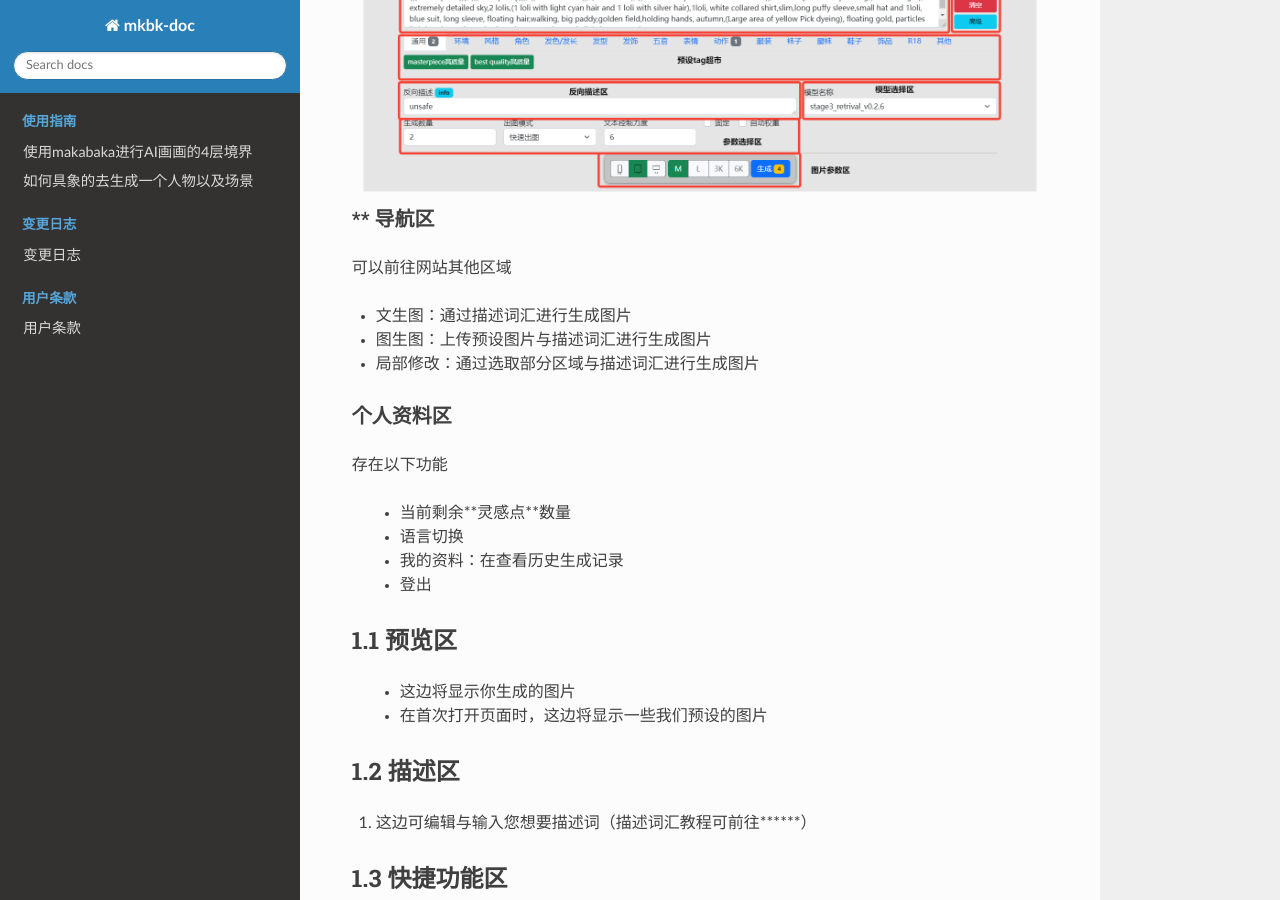
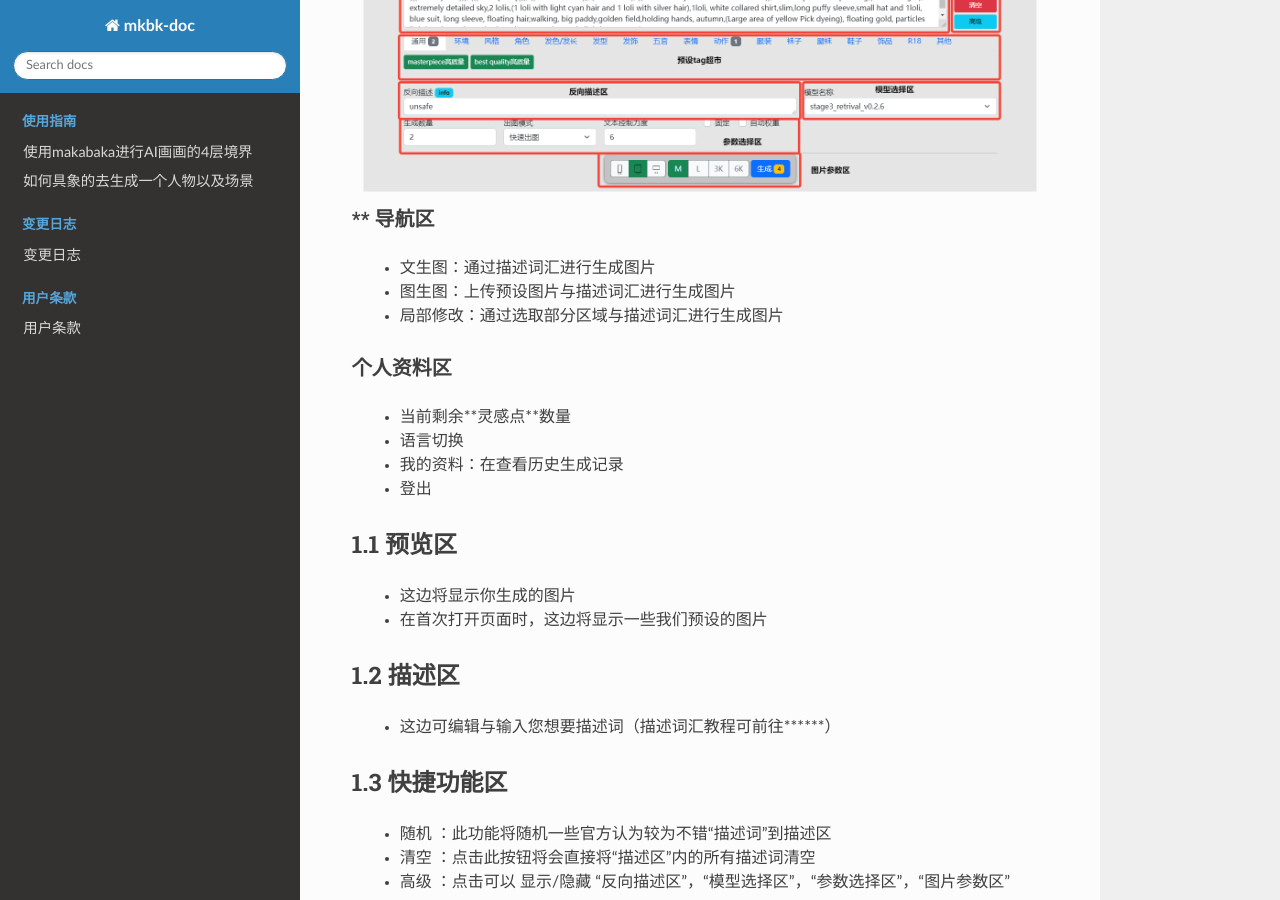
Before and after one commit to makamaka0520/maka-doc, a Sphinx documentation site: the page built from source/tutorial/Basic_Interface_Operation_T2I.rst, in a window 1280 px wide and 900 px high, scrolled down 431 px. Built offline with Sphinx 7.4.7 and the Read the Docs theme 2.0.0, drawn with Linux system fonts in a browser that asks for light colours.

Commit message:
Update Basic_Interface_Operation_T2I.rst

```diff
--- a/source/tutorial/Basic_Interface_Operation_T2I.rst
+++ b/source/tutorial/Basic_Interface_Operation_T2I.rst
@@ -10,65 +10,71 @@
 
 ** 导航区
 =======================================
-可以前往网站其他区域
 
-- 文生图：通过描述词汇进行生成图片
+   - 文生图：通过描述词汇进行生成图片
 
-- 图生图：上传预设图片与描述词汇进行生成图片
+   - 图生图：上传预设图片与描述词汇进行生成图片
 
-- 局部修改：通过选取部分区域与描述词汇进行生成图片
+   - 局部修改：通过选取部分区域与描述词汇进行生成图片
 
 
 个人资料区
 =======================================
-存在以下功能
 
-  - 当前剩余**灵感点**数量
+   - 当前剩余**灵感点**数量
 
-  - 语言切换
+   - 语言切换
 
-  - 我的资料：在查看历史生成记录
+   - 我的资料：在查看历史生成记录
 
-  - 登出
+   - 登出
 
 1.1 预览区
 ----------------------------------------
- - 这边将显示你生成的图片
- - 在首次打开页面时，这边将显示一些我们预设的图片
+
+   - 这边将显示你生成的图片
+
+   - 在首次打开页面时，这边将显示一些我们预设的图片
 
 1.2 描述区
 ----------------------------------------
-#. 这边可编辑与输入您想要描述词（描述词汇教程可前往******）
+
+   - 这边可编辑与输入您想要描述词（描述词汇教程可前往******）
 
 
 1.3 快捷功能区
 ----------------------------------------
-#. 随机 ：此功能将随机一些官方认为较为不错“描述词”到描述区
-#. 清空 ：点击此按钮将会直接将“描述区”内的所有描述词清空
-#. 高级 ：点击可以 显示/隐藏 “反向描述区”，“模型选择区”，“参数选择区”，“图片参数区”
+
+   - 随机 ：此功能将随机一些官方认为较为不错“描述词”到描述区
+   - 清空 ：点击此按钮将会直接将“描述区”内的所有描述词清空
+   - 高级 ：点击可以 显示/隐藏 “反向描述区”，“模型选择区”，“参数选择区”，“图片参数区”
 
 1.4 预设tag超市
 ----------------------------------------
-#. 这边我们将预设部分预设的tag供用户选择
+
+ - 这边我们将预设部分预设的tag供用户选择
 
 1.5 反向描述区
 ----------------------------------------
-#. 这边可编辑与输入您想要描述词（描述词汇教程可前往******）
+
+   - 这边可编辑与输入您想要描述词（描述词汇教程可前往******）
 
 1.6 模型选择区
 ----------------------------------------
-#. 在这边可以选择不同风格的模型（当前只有一个模型可供选择）
+
+   - 在这边可以选择不同风格的模型（当前只有一个模型可供选择）
 
 1.7 参数选择区
 ----------------------------------------
-#. 生成数量：单次生成的数量
-#. 出图模式（setups）：提供快速出图（30）以及精细出图（100），此功能只要以setups为界定点
-#. 文本控制力度：用于定义描述文本对生成图片的把控程度。一般在7左右
-#. 选中可以固定生成种子，使得两次生成的结果相同
-#. 自动权重：选中后可以在生成过程中自动对描述中的部分词语进行加权，大大提高生成效果
+   - 生成数量：单次生成的数量
+   - 出图模式（setups）：提供快速出图（30）以及精细出图（100），此功能只要以setups为界定点
+   - 文本控制力度：用于定义描述文本对生成图片的把控程度。一般在7左右
+   - 选中可以固定生成种子，使得两次生成的结果相同
+   - 自动权重：选中后可以在生成过程中自动对描述中的部分词语进行加权，大大提高生成效果
 
 1.8 图片参数区
 ----------------------------------------
-#. 图片长宽比选择：用户可以选择 2:3，1:1，3:2 这三种长宽比
-#. 图片长边选择：不同选项代表生成图像的长边分辨率。其中，M代表768，L代表1536，3K代表3072，6K代表6144，分辨率越高的图像生成价格更高哦~
-#. 生成按钮：生成。旁边的小数字代表这次生成所需要耗费的点数。
+
+   - 图片长宽比选择：用户可以选择 2:3，1:1，3:2 这三种长宽比
+   - 图片长边选择：不同选项代表生成图像的长边分辨率。其中，M代表768，L代表1536，3K代表3072，6K代表6144，分辨率越高的图像生成价格更高哦~
+   - 生成按钮：生成。旁边的小数字代表这次生成所需要耗费的点数。
```
